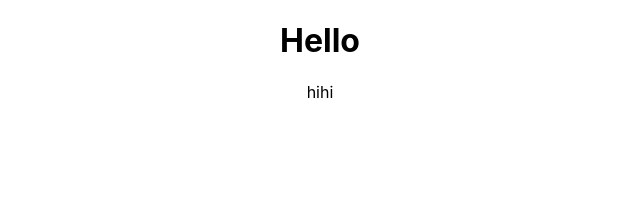
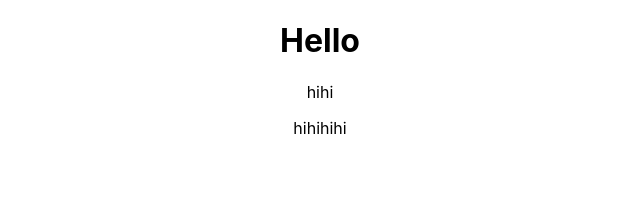
Before and after one commit to InKyoJeong/cicd-app, a React (Create React App) app: page / in a window 1280 px wide. Shown: the top 208 px of the page, without its empty margins (320-960 px from the left). Built offline with nearby package versions, Linux system fonts and the light colour scheme.

Commit message:
feat: add p tag

```diff
--- a/src/App.tsx
+++ b/src/App.tsx
@@ -8,6 +8,7 @@ function App() {
         Hello
        </h1>
        <p>hihi</p>
+       <p>hihihihi</p>
     </div>
   );
 }
```
